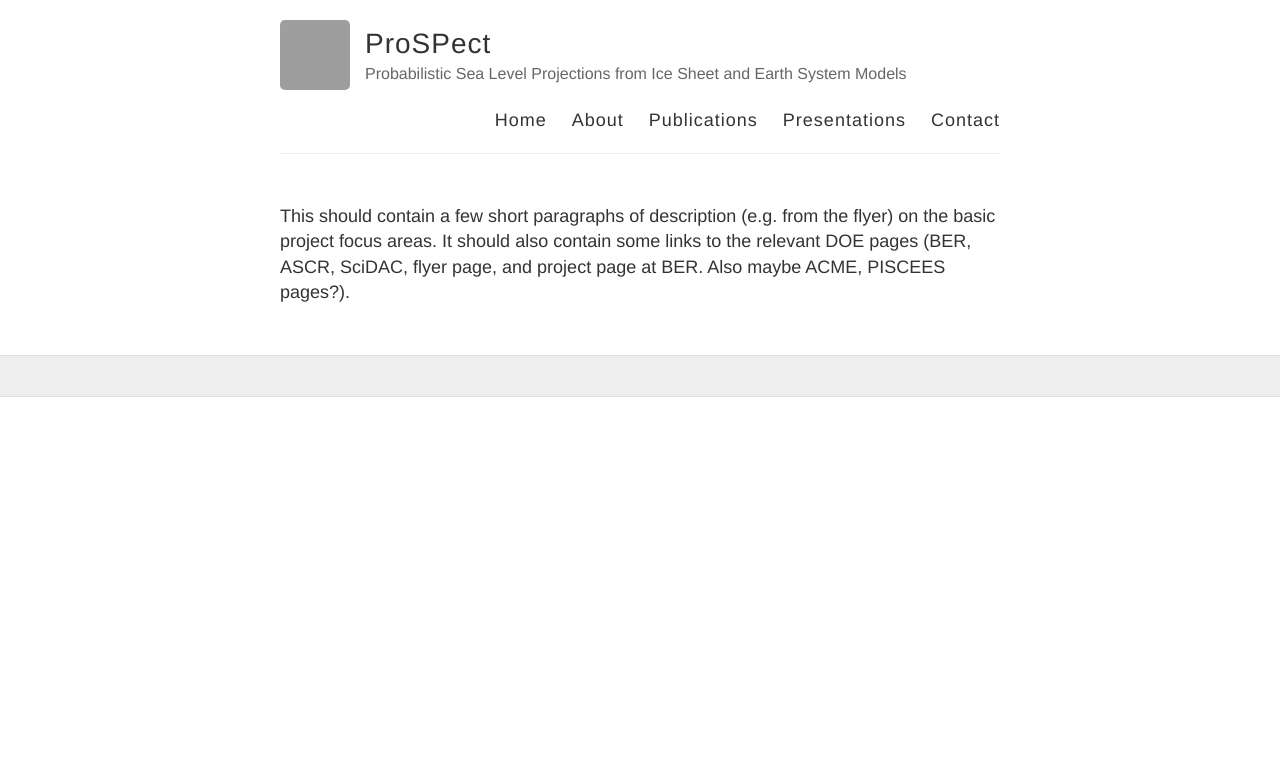
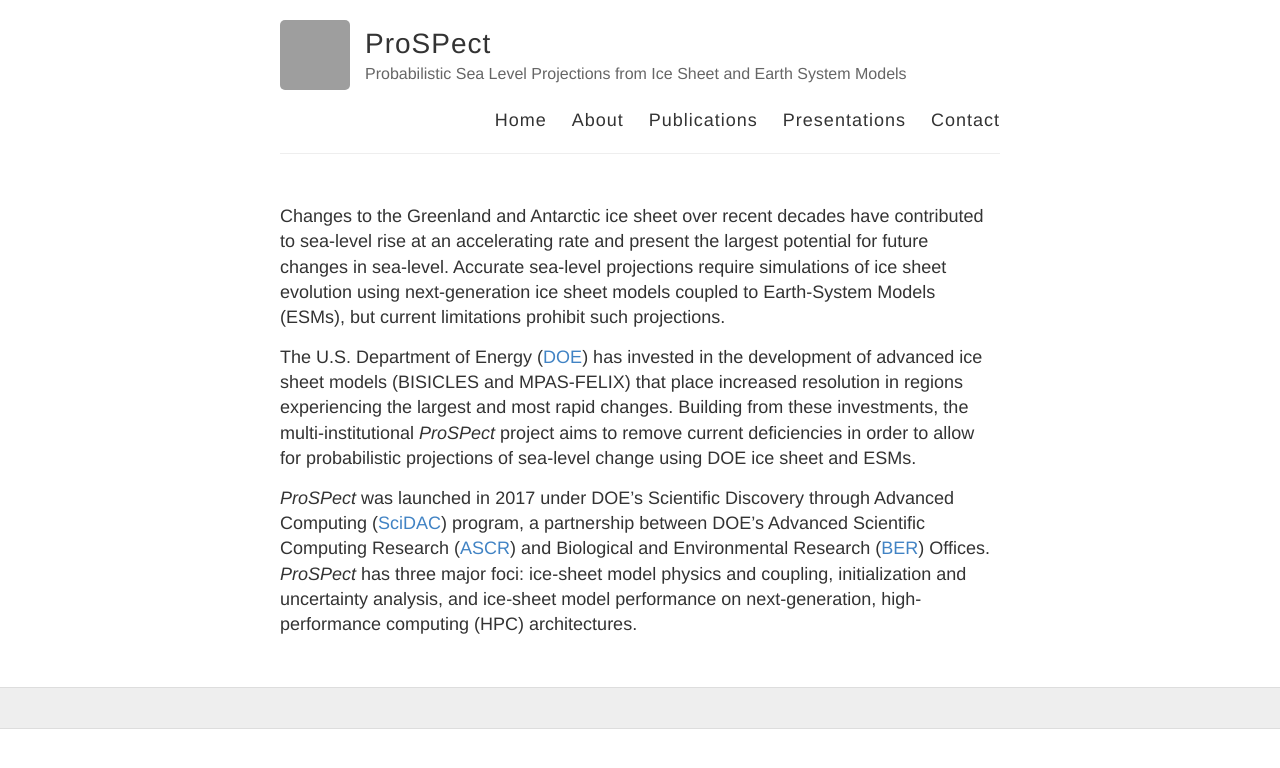
Before and after one commit to SLE-E3SM/SLE-E3SM.github.io, a Jekyll site: the page built from index.md, in a window 1280 px wide. Shown: the top 768 px of the page. Built offline with Jekyll 4.4.1, drawn with Linux system fonts in a browser that asks for light colours; grey boxes are pictures that could not be loaded.

Commit message:
Update index.md

```diff
--- a/index.md
+++ b/index.md
@@ -2,4 +2,8 @@
 layout: default
 ---
 
-This should contain a few short paragraphs of description (e.g. from the flyer) on the basic project focus areas. It should also contain some links to the relevant DOE pages (BER, ASCR, SciDAC, flyer page, and project page at BER. Also maybe ACME, PISCEES pages?).
+Changes to the Greenland and Antarctic ice sheet over recent decades have contributed to sea-level rise at an accelerating rate and present the largest potential for future changes in sea-level. Accurate sea-level projections require simulations of ice sheet evolution using next-generation ice sheet models coupled to Earth-System Models (ESMs), but current limitations prohibit such projections.
+
+The U.S. Department of Energy ([DOE](https://energy.gov/)) has invested in the development of advanced ice sheet models (BISICLES and MPAS-FELIX) that place increased resolution in regions experiencing the largest and most rapid changes. Building from these investments, the multi-institutional  *ProSPect* project aims to remove current deficiencies in order to allow for probabilistic projections of sea-level change using DOE ice sheet and ESMs.
+
+*ProSPect* was launched in 2017 under DOE’s Scientific Discovery through Advanced Computing ([SciDAC](http://www.scidac.gov/)) program, a partnership between DOE’s Advanced Scientific Computing Research ([ASCR](https://science.energy.gov/ascr/)) and Biological and Environmental Research ([BER](https://science.energy.gov/ber/)) Offices. *ProSPect* has three major foci: ice-sheet model physics and coupling, initialization and uncertainty analysis, and ice-sheet model performance on next-generation, high-performance computing (HPC) architectures.
```
